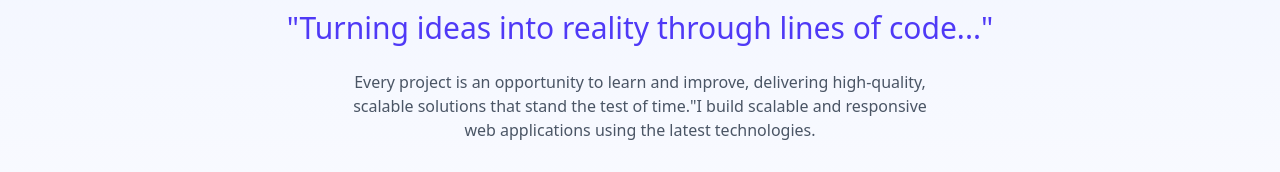
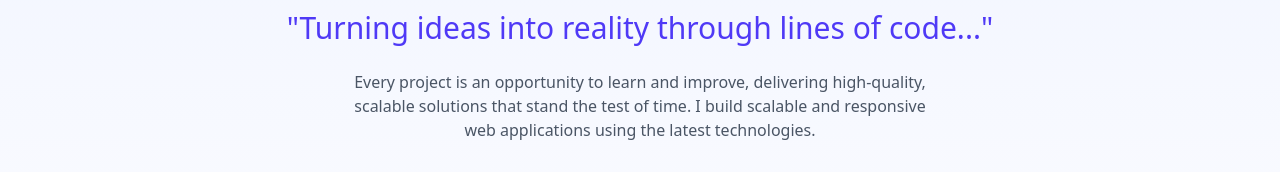
Before and after one commit to sharmapratham-96918/Pratham-Portfolio, a React (Vite) app: page / in a window 1280 px wide. Shown: the part 297-469 px from the top of the page. Built offline with nearby package versions, Linux system fonts and the light colour scheme.

Commit message:
Update Hero.jsx

```diff
--- a/src/components/Hero.jsx
+++ b/src/components/Hero.jsx
@@ -7,7 +7,7 @@ const Hero = () => {
       <h1 className="text-5xl md:text-6xl font-bold mb-4">Hi, I'm Pratham Sharma</h1>
       <h2 className="text-2xl md:text-3xl text-indigo-600 mb-6">"Turning ideas into reality through lines of code..."</h2>
 
-      <p className="max-w-xl text-gray-600 mb-8"> Every project is an opportunity to learn and improve, delivering high-quality, scalable solutions that stand the test of time."I build scalable and responsive web applications using the latest technologies.</p>
+      <p className="max-w-xl text-gray-600 mb-8">Every project is an opportunity to learn and improve, delivering high-quality, scalable solutions that stand the test of time. I build scalable and responsive web applications using the latest technologies.</p>
 
       <div className="flex gap-4">
         <a href="/resume.docx.pdf" download className="px-6 py-2 bg-indigo-600 text-white rounded-full hover:bg-indigo-700 transition">Download Resume</a>
```
